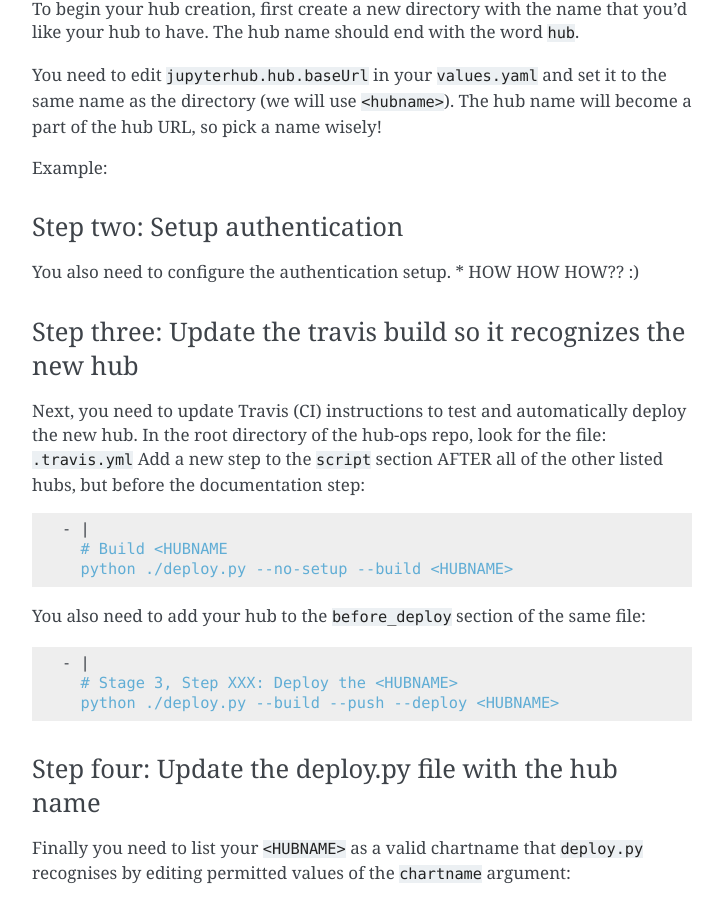
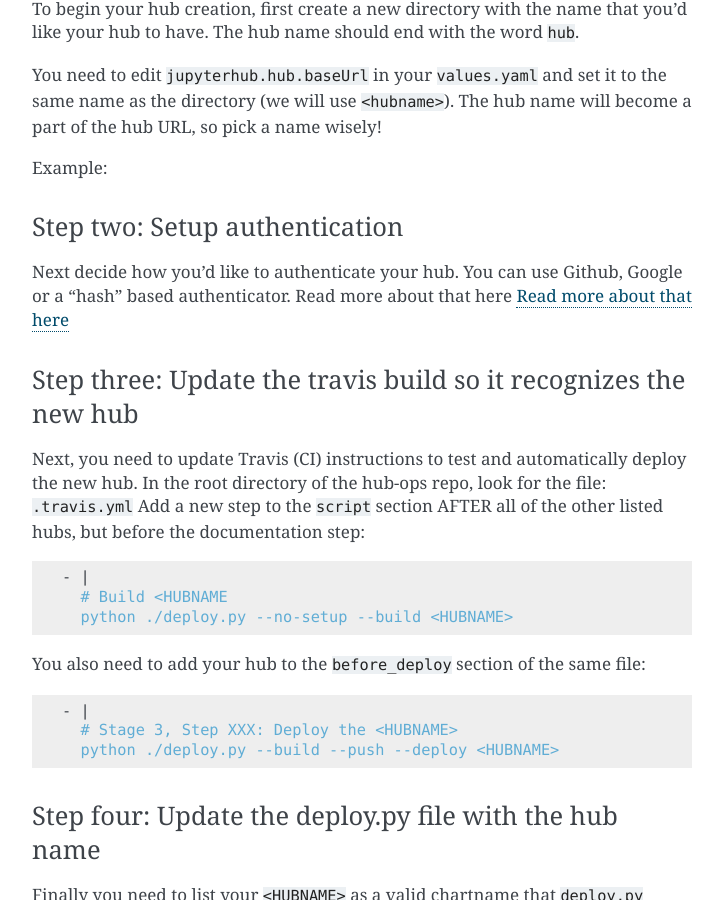
Before and after one commit to earthlab/hub-ops, a Sphinx documentation site: the page built from docs/source/day-to-day.rst, in a window 1280 px wide and 900 px high, scrolled down 1404 px. Shown: the whole window, without its empty margins (388-1111 px from the left). Built offline with Sphinx 7.4.7, drawn with Linux system fonts in a browser that asks for light colours; cross-references to code outside the pages are shown as plain code.

Commit message:
found one mor eissue with the docs

```diff
--- a/docs/source/day-to-day.rst
+++ b/docs/source/day-to-day.rst
@@ -79,8 +79,9 @@ Example:
 
 Step two: Setup authentication
 ~~~~~~~~~~~~
-You also need to configure the authentication setup.
-* HOW HOW HOW?? :)
+Next decide how you'd like to authenticate your hub. You can use Github,
+Google or a "hash" based authenticator. Read more about that here
+`Read more about that here <https://earthlab-hub-ops.readthedocs.io/en/latest/>`_
 
 Step three: Update the travis build so it recognizes the new hub
 ~~~~~~~~~~~~
```
